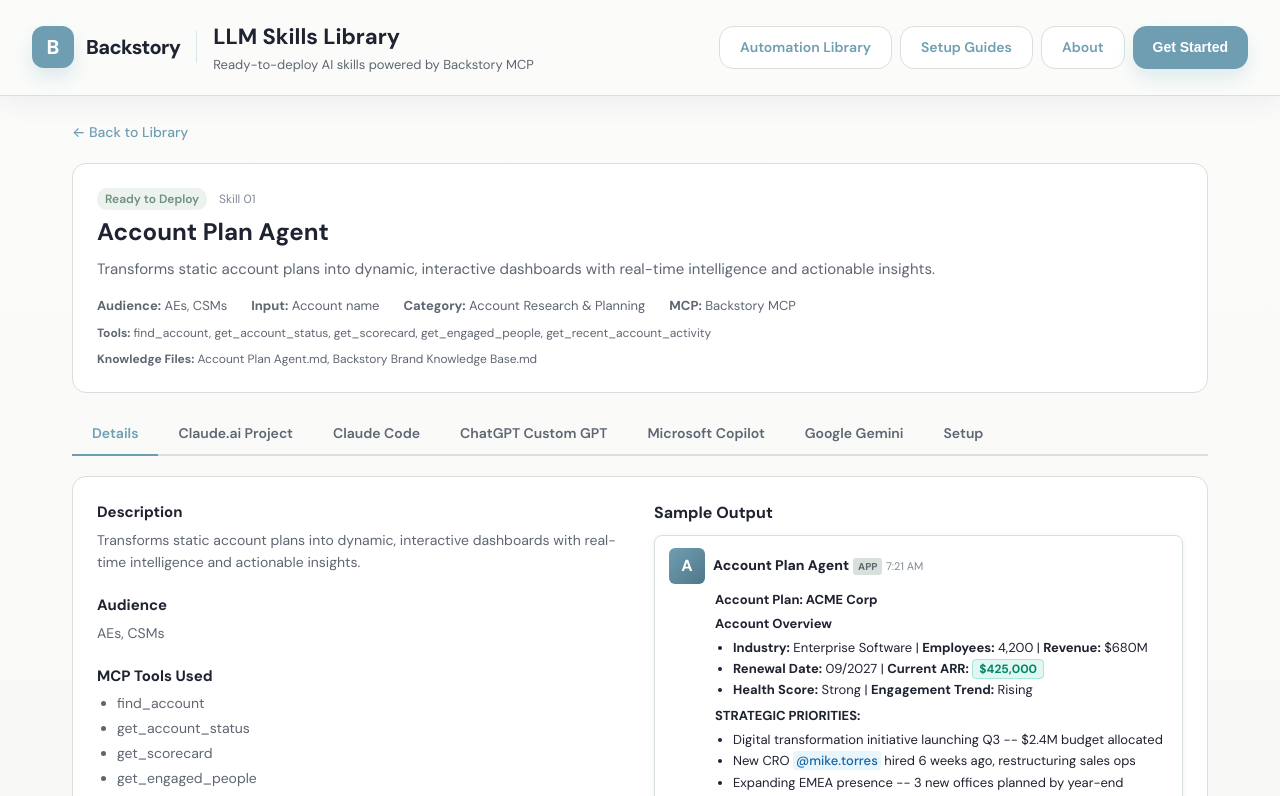
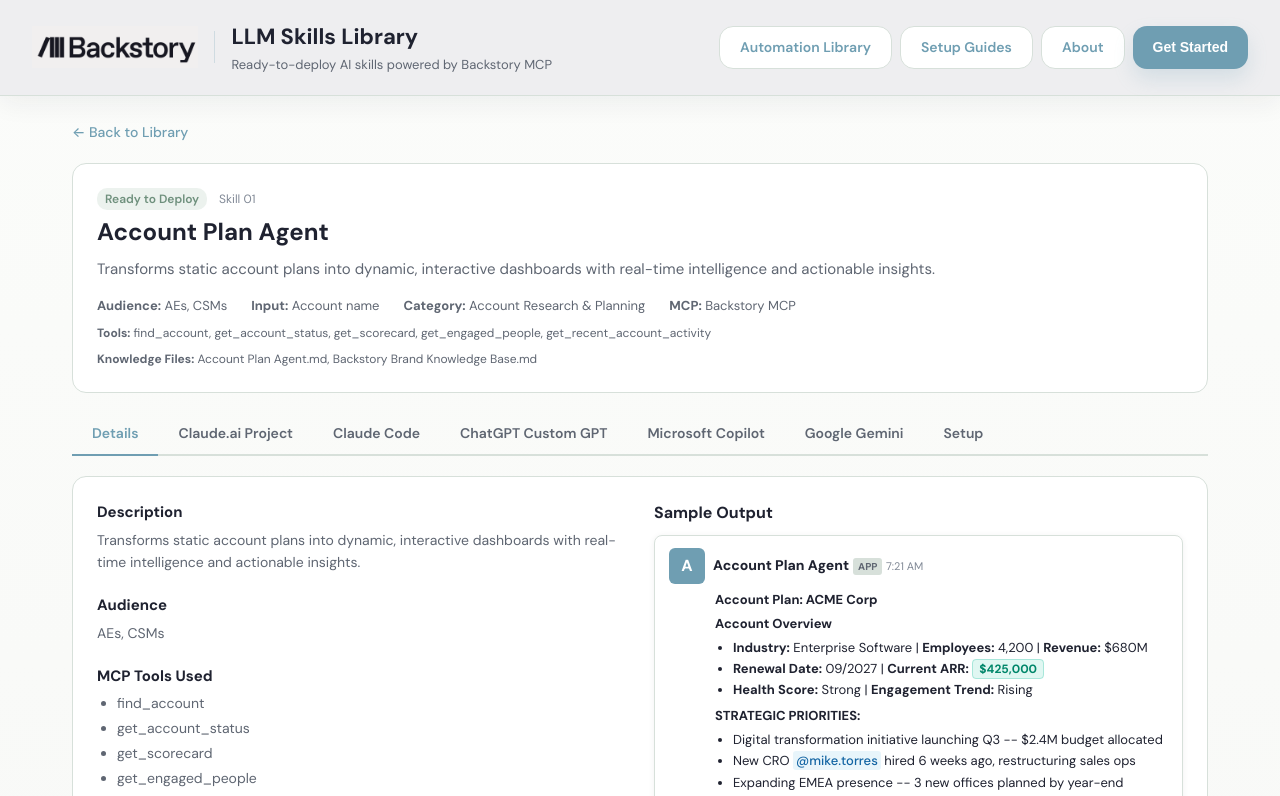
Before and after one commit to JamesMcDaniel04/Backstory_Workflows, a plain HTML site: page skills/index.html in a window 1280 px wide. Both pictures are taken after a click on the element 257 px from the left and 365 px from the top of the page. Shown: the top 796 px of the page. Drawn offline with nearby package versions, Linux system fonts and the light colour scheme.

Commit message:
Add Backstory logo SVG asset

```diff
--- a/skills/index.html
+++ b/skills/index.html
@@ -42,7 +42,7 @@
 
   /* Header */
   .header {
-    background: rgba(251, 252, 250, 0.96);
+    background: #eeeef0;
     color: var(--pai-off-black);
     padding: 20px 32px;
     display: flex;
@@ -60,24 +60,10 @@
     align-items: center;
     gap: 12px;
   }
-  .brand-mark {
-    width: 42px;
+  .brand-lockup {
     height: 42px;
-    border-radius: 12px;
-    display: inline-flex;
-    align-items: center;
-    justify-content: center;
-    font-size: 20px;
-    font-weight: 800;
-    color: #ffffff;
-    background: var(--pai-primary-blue);
-    box-shadow: 0 10px 20px rgba(111, 158, 178, 0.22);
-  }
-  .brand-wordmark {
-    font-size: 20px;
-    font-weight: 800;
-    letter-spacing: -0.03em;
-    color: var(--pai-off-black);
+    display: block;
+    object-fit: contain;
   }
   .header-divider {
     width: 1px;
@@ -598,7 +584,7 @@
     width: 36px;
     height: 36px;
     border-radius: 6px;
-    background: linear-gradient(135deg, var(--pai-primary-blue), var(--pai-blue));
+    background: var(--pai-primary-blue);
     color: white;
     display: flex;
     align-items: center;
@@ -1743,8 +1729,7 @@
 <div class="header">
   <div class="header-left">
     <div class="header-logo">
-      <div class="brand-mark">B</div>
-      <div class="brand-wordmark">Backstory</div>
+      <img class="brand-lockup" src="../assets/backstory-logo-lockup.png" alt="Backstory logo">
     </div>
     <div class="header-divider"></div>
     <div>
@@ -1933,7 +1918,7 @@
     <!-- ============ CLAUDE CODE ============ -->
     <h3 style="margin-top:28px;color:var(--pai-primary-blue);">3. Configure in Claude Code</h3>
     <p style="margin:8px 0;">Add Backstory MCP to your Claude Code settings:</p>
-    <pre style="background:#1e1e2e;color:#cdd6f4;padding:16px;border-radius:var(--radius);margin:8px 0 16px 0;overflow-x:auto;font-size:13px;"># In your Claude Code MCP settings (settings.json or .mcp.json):
+    <pre style="background:#1e1e2e;color:#eef4f2;padding:16px;border-radius:var(--radius);margin:8px 0 16px 0;overflow-x:auto;font-size:13px;"># In your Claude Code MCP settings (settings.json or .mcp.json):
 {
   "mcpServers": {
     "backstory": {
@@ -1989,7 +1974,7 @@
     <p style="margin:8px 0;">For programmatic access, use these SDK examples:</p>
 
     <h4 style="margin-top:20px;">LangGraph (Python)</h4>
-    <pre style="background:#1e1e2e;color:#cdd6f4;padding:16px;border-radius:var(--radius);margin:8px 0 16px 0;overflow-x:auto;font-size:13px;">pip install langchain-mcp-adapters
+    <pre style="background:#1e1e2e;color:#eef4f2;padding:16px;border-radius:var(--radius);margin:8px 0 16px 0;overflow-x:auto;font-size:13px;">pip install langchain-mcp-adapters
 
 from langchain_mcp_adapters.client import MultiServerMCPClient
 
@@ -2007,7 +1992,7 @@
 tools = await client.get_tools()</pre>
 
     <h4 style="margin-top:20px;">Claude Agent SDK (Python)</h4>
-    <pre style="background:#1e1e2e;color:#cdd6f4;padding:16px;border-radius:var(--radius);margin:8px 0 16px 0;overflow-x:auto;font-size:13px;">pip install claude-agent-sdk anthropic
+    <pre style="background:#1e1e2e;color:#eef4f2;padding:16px;border-radius:var(--radius);margin:8px 0 16px 0;overflow-x:auto;font-size:13px;">pip install claude-agent-sdk anthropic
 
 from claude_agent_sdk import Agent
 import anthropic
@@ -2028,7 +2013,7 @@
 )</pre>
 
     <h4 style="margin-top:20px;">OpenAI Agents SDK (Python)</h4>
-    <pre style="background:#1e1e2e;color:#cdd6f4;padding:16px;border-radius:var(--radius);margin:8px 0 16px 0;overflow-x:auto;font-size:13px;">pip install openai-agents
+    <pre style="background:#1e1e2e;color:#eef4f2;padding:16px;border-radius:var(--radius);margin:8px 0 16px 0;overflow-x:auto;font-size:13px;">pip install openai-agents
 
 from agents import Agent
 from agents.mcp import MCPServerSse
@@ -2052,7 +2037,7 @@
     <!-- ============ ENV VARS ============ -->
     <h3 style="margin-top:28px;color:var(--pai-primary-blue);">8. Environment Variables</h3>
     <p style="margin:8px 0;">Set these for Python-based integrations:</p>
-    <pre style="background:#1e1e2e;color:#cdd6f4;padding:16px;border-radius:var(--radius);margin:8px 0 16px 0;overflow-x:auto;font-size:13px;">export BACKSTORY_MCP_URL="https://mcp.people.ai/mcp"
+    <pre style="background:#1e1e2e;color:#eef4f2;padding:16px;border-radius:var(--radius);margin:8px 0 16px 0;overflow-x:auto;font-size:13px;">export BACKSTORY_MCP_URL="https://mcp.people.ai/mcp"
 export BACKSTORY_CLIENT_ID="your-client-id"
 export BACKSTORY_CLIENT_SECRET="your-client-secret"
 
@@ -2375,8 +2360,8 @@
     </table>
 
     <div style="padding:12px 16px;background:#1e1e2e;border-radius:var(--radius);margin:8px 0 20px 0;">
-      <span style="color:#89b4fa;font-weight:600;">Apex Example:</span>
-      <pre style="color:#cdd6f4;margin:8px 0 0 0;font-size:13px;overflow-x:auto;">@InvocableMethod(label='Get Account Status from Backstory'
+      <span style="color:#a9c2cb;font-weight:600;">Apex Example:</span>
+      <pre style="color:#eef4f2;margin:8px 0 0 0;font-size:13px;overflow-x:auto;">@InvocableMethod(label='Get Account Status from Backstory'
     description='Retrieves account health and engagement data')
 public static List&lt;AccountStatusResult&gt; getAccountStatus(
     List&lt;AccountStatusRequest&gt; requests
```
Also changed, not shown: index.html (+6 -21 lines), assets/backstory-logo-lockup.png (added), assets/backstory-logo.svg (added).
